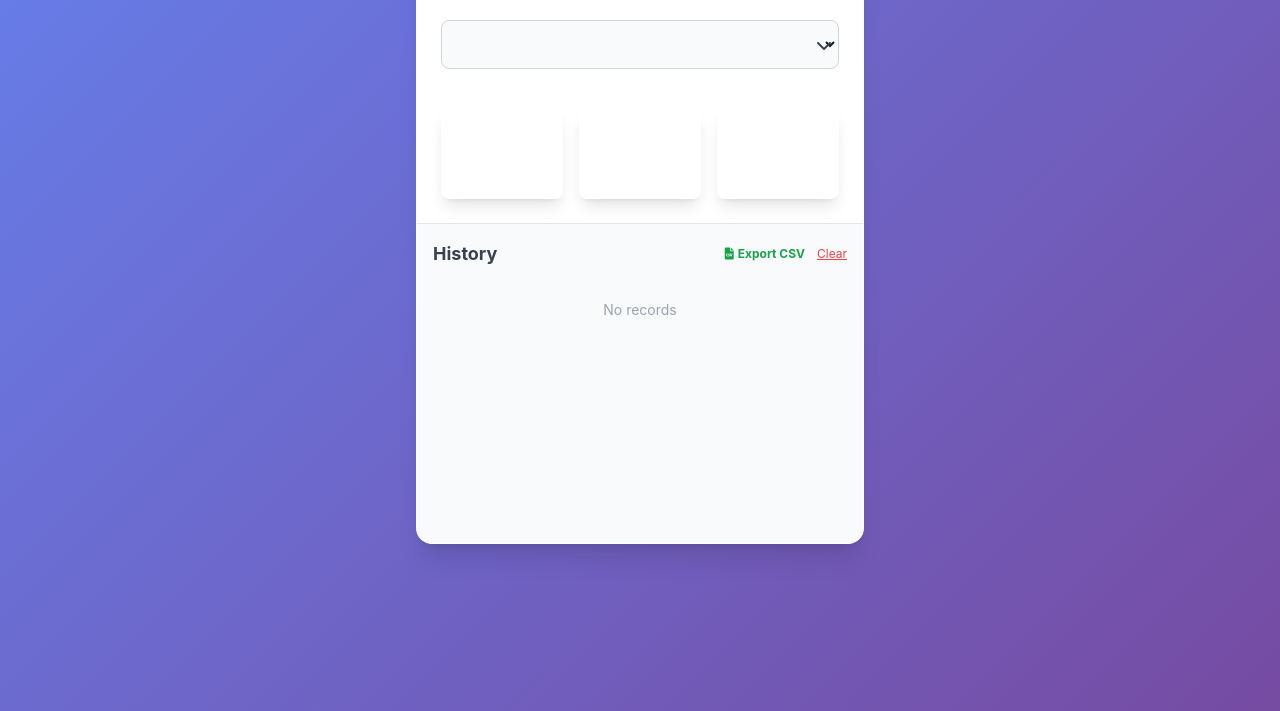
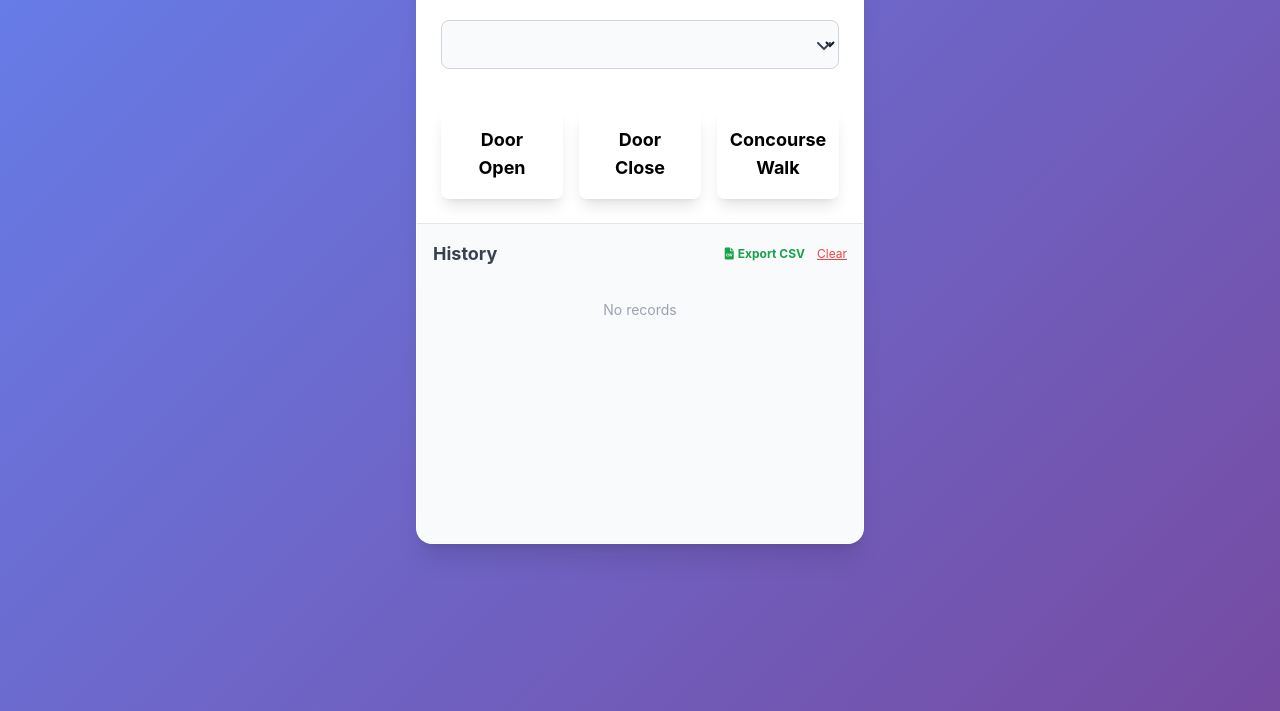
Before and after one commit to cvincento/geologger, a plain HTML site: page index.html in a window 1280 px wide. Shown: the part 89-800 px from the top of the page. Drawn offline with nearby package versions, Linux system fonts and the light colour scheme.

Commit message:
Remove text-white from buttons

```diff
--- a/index.html
+++ b/index.html
@@ -34,13 +34,13 @@
             </div>
 
             <div class="buttons grid grid-cols-3 gap-4 w-full">
-                <button id="door-open" class="btn-main p-4 rounded-lg text-white text-lg font-bold shadow-lg flex flex-col items-center justify-center">
+                <button id="door-open" class="btn-main p-4 rounded-lg text-lg font-bold shadow-lg flex flex-col items-center justify-center">
                     <span data-en="Door Open" data-zh="開門">Door Open</span>
                 </button>
-                <button id="door-close" class="btn-main p-4 rounded-lg text-white text-lg font-bold shadow-lg flex flex-col items-center justify-center">
+                <button id="door-close" class="btn-main p-4 rounded-lg text-lg font-bold shadow-lg flex flex-col items-center justify-center">
                     <span data-en="Door Close" data-zh="關門">Door Close</span>
                 </button>
-                <button id="concourse-walk" class="btn-main p-4 rounded-lg text-white text-lg font-bold shadow-lg flex flex-col items-center justify-center">
+                <button id="concourse-walk" class="btn-main p-4 rounded-lg text-lg font-bold shadow-lg flex flex-col items-center justify-center">
                     <span data-en="Concourse Walk" data-zh="大堂行走">Concourse Walk</span>
                 </button>
             </div>
```
